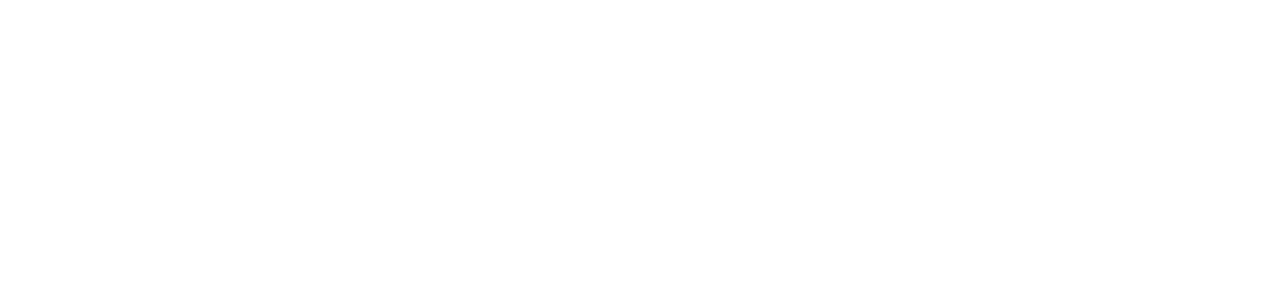
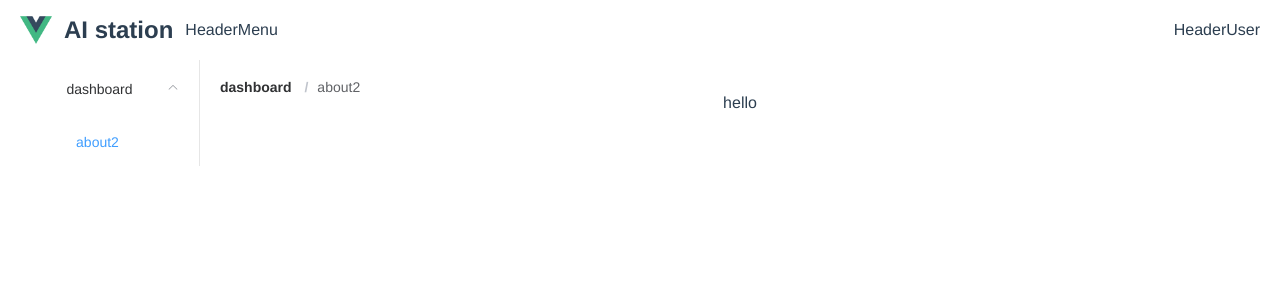
Before and after one commit to Mr-giraff/vue-person-practice, a Vue app: page /dashboard/about/child2 in a window 1280 px wide. Shown: the top 300 px of the page. Built offline with nearby package versions, Linux system fonts and the light colour scheme.

Commit message:
chore:router

```diff
--- /dev/null
+++ b/src/router/index.js
@@ -0,0 +1,11 @@
+import Vue from "vue";
+import Router from "vue-router";
+import { routes } from "./routes";
+
+Vue.use(Router);
+
+export default new Router({
+  mode: "history",
+  base: process.env.BASE_URL,
+  routes
+});
--- a/src/router.js
+++ b/src/router/routes.js
@@ -13,28 +13,24 @@
     icon: 'svg-name'             the icon show in the sidebar
     noCache: true                if set true, the page will no be cached(default is false)
     affix: true                  if set true, the tag will affix in the tags-view
-    hideBreadcrumb: false        if set true, the item will hidden in breadcrumb(default is false)
     activeMenu: '/example/list'  if set path, the sidebar will highlight the path you set
     hidden: true                 if set true, item will not show in the sidebar(default is false)
+    hideBreadcrumb: false        if set true, the item will hidden in breadcrumb(default is false)
     hideWholeBreadcrumb: false   if set true, the whole breadcrumb will be hidden(default is false)
     dynamicBreadcrumb: 'params.id | query.id'  according to config. dynamic set the breadcrumb title
   }
  */
 
-import Vue from "vue";
-import Router from "vue-router";
-import Home from "./views/Home.vue";
-import Child from "./views/Child";
+import Home from "../views/Home.vue";
+import Child from "../views/Child";
 
 import BasicLayout from "@/layout/BasicLayout";
 import BlankLayout from "@/layout/BlankLayout";
 
-Vue.use(Router);
-
 export const routes = [
   {
     path: "/",
-    redirect: "/home",
+    redirect: "/dashboard",
     component: BlankLayout
     // meta: {
     //   title: "home",
@@ -52,8 +48,8 @@
     }
   },
   {
-    path: "/test",
-    name: "test",
+    path: "/dashboard",
+    name: "dashboard",
     component: BasicLayout,
     meta: {
       title: "dashboard",
@@ -102,9 +98,3 @@
     ]
   }
 ];
-
-export default new Router({
-  mode: "history",
-  base: process.env.BASE_URL,
-  routes
-});
```
